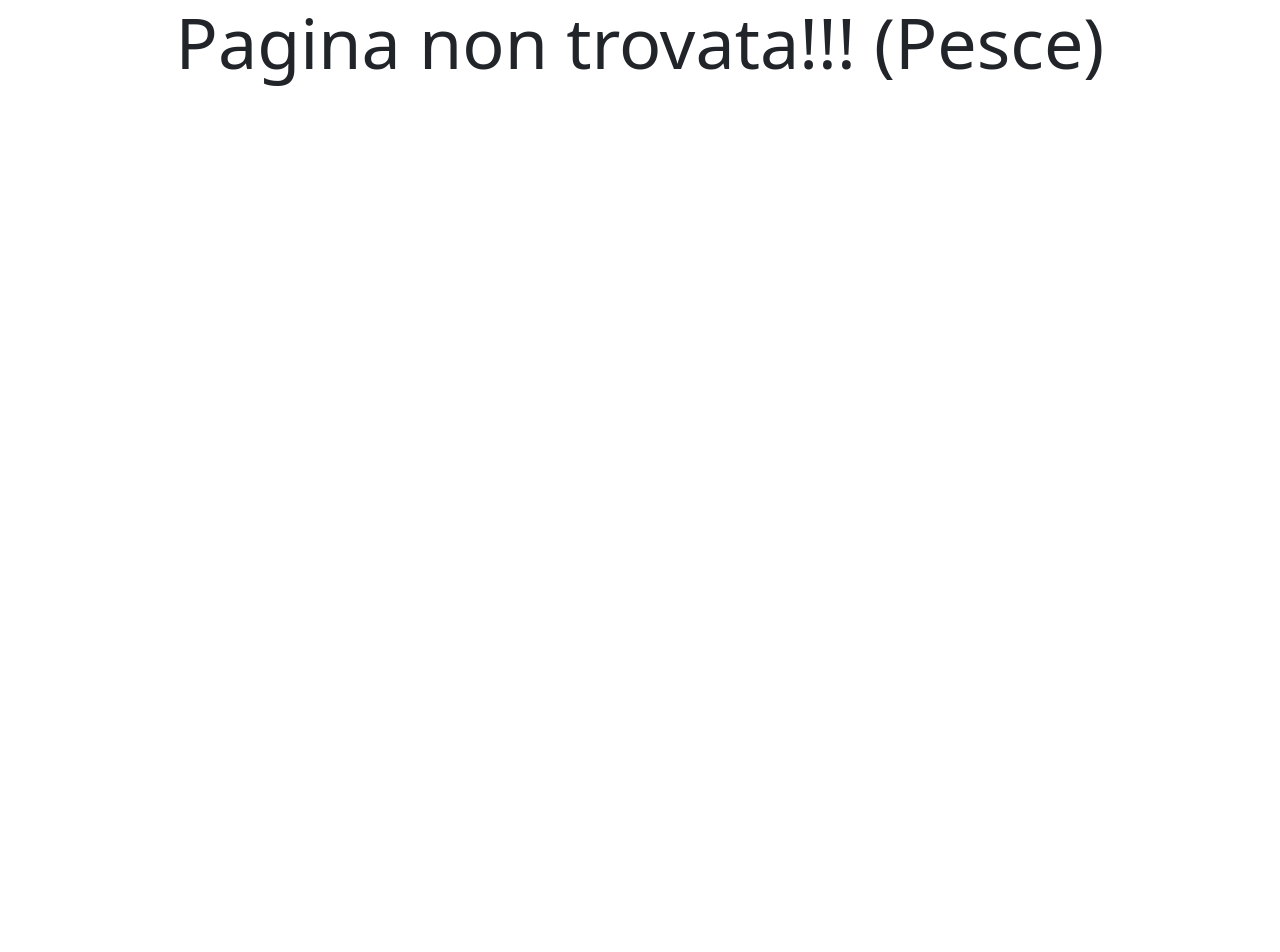
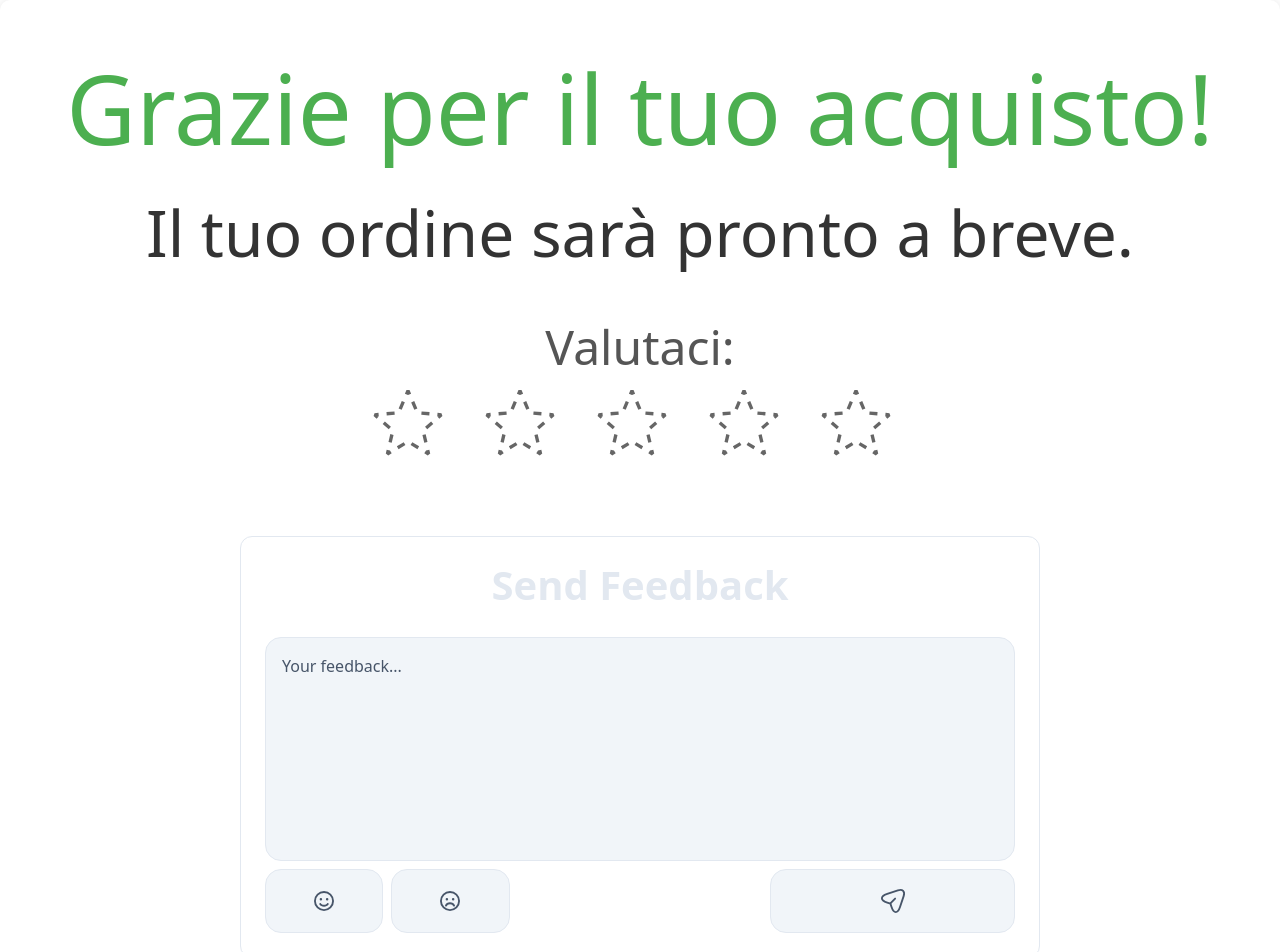
Before and after one commit to GiulioSignoretti-Scuola/ProjectWork, an Angular app: page /end in a window 1280 px wide. Shown: the top 952 px of the page. Before the commit the page ends 800 px from the top, so only its background shows below. Built offline with nearby package versions, Linux system fonts and the light colour scheme.

Commit message:
end page

```diff
--- a/src/app/app.routes.ts
+++ b/src/app/app.routes.ts
@@ -6,6 +6,7 @@ import { VassoioComponent } from './components/vassoio/vassoio.component';
 import { AboutuComponent } from './components/aboutu/aboutu.component';
 import { CarrelloComponent } from './components/carrello/carrello.component';
 import { ProdottoComponent } from './components/prodotto/prodotto.component';
+import { EndComponent } from './components/end/end.component';
 
 export const routes: Routes = [
     { path: '', component: WelcomeComponent},
@@ -15,5 +16,7 @@ export const routes: Routes = [
     { path: 'about', component: AboutuComponent },
     { path: 'carrello', component: CarrelloComponent },
     { path: 'home/:categoria', component: HomeComponent },
+    { path: 'end', component: EndComponent},
     { path: '**', component: NotFoundComponent },
+
 ];
--- a/src/app/components/carrello/carrello.component.css
+++ b/src/app/components/carrello/carrello.component.css
@@ -13,11 +13,11 @@
     justify-content: end !important;
   }
 
-  .container:hover {
+  .container {
     transform: scale(1.03);
   }
 
-  .container:hover .left-side {
+  .container .left-side {
     width: 100%;
   }
 
@@ -46,7 +46,7 @@
     transition: 0.3s;
   }
 
-  .right-side:hover {
+  .right-side {
     background-color: #f9f7f9;
   }
 
@@ -90,7 +90,7 @@
       transform: scale(0.7);
     }
 
-    .container:hover {
+    .container {
       transform: scale(0.74);
     }
 
@@ -110,11 +110,11 @@
     margin: 10px 0 0 -30px;
   }
 
-  .container:hover .card {
+  .container .card {
     animation: slide-top 1.2s cubic-bezier(0.645, 0.045, 0.355, 1) both;
   }
 
-  .container:hover .post {
+  .container .post {
     animation: slide-post 1s cubic-bezier(0.165, 0.84, 0.44, 1) both;
   }
 
@@ -243,3 +243,7 @@
       transform: translateY(0);
     }
   }
+
+  .bottone{
+    border: none;
+  }
--- a/src/app/components/carrello/carrello.component.html
+++ b/src/app/components/carrello/carrello.component.html
@@ -30,6 +30,7 @@
 
 
 <div class="container">
+    <button class="bottone"  [routerLink]="'/end'">
     <div class="left-side">
       <div class="card">
         <div class="card-line"></div>
@@ -47,4 +48,5 @@
     <div class="right-side">
       <div class="new">Paga ora</div>
     </div>
-  </div>
+    </button>
+</div>
--- a/src/app/components/carrello/carrello.component.ts
+++ b/src/app/components/carrello/carrello.component.ts
@@ -3,11 +3,12 @@ import { prodotto } from '../../models/prodotto';
 import { CarrelloService } from '../../services/carrello.service';
 import { CommonModule } from '@angular/common';
 import { HeaderComponent } from "../header/header.component";
+import { RouterLink } from '@angular/router';
 
 @Component({
   selector: 'app-carrello',
   standalone: true,
-  imports: [CommonModule, HeaderComponent],
+  imports: [CommonModule, HeaderComponent, RouterLink],
   templateUrl: './carrello.component.html',
   styleUrl: './carrello.component.css'
 })
--- a/src/app/components/end/end.component.css
+++ b/src/app/components/end/end.component.css
@@ -0,0 +1,228 @@
+body {
+    font-family: Arial, sans-serif;
+    background-color: #f4f4f4;
+    display: flex;
+    justify-content: center;
+    align-items: center;
+    height: 100vh;
+    margin: 0;
+}
+.thank-you-container {
+    text-align: center;
+    background-color: #fff;
+    padding: 50px;
+    border-radius: 10px;
+    box-shadow: 0 0 10px rgba(0, 0, 0, 0.1);
+}
+h1 {
+    font-size: 6rem;
+    color: #4CAF50;
+    margin-bottom: 20px;
+}
+p {
+    font-size: 4rem;
+    color: #333;
+    margin-bottom: 30px;
+}
+.rating-prompt {
+    font-size: 3rem;
+    color: #555;
+}
+
+.rating{
+    justify-content: content;
+}
+
+.rating-container {
+    text-align: center;
+}
+
+.rating {
+    flex-direction: row-reverse;
+    display: flex;
+    justify-content: center;
+    gap: 1rem; /* Aumenta lo spazio tra le stelle */
+    --stroke: #666;
+    --fill: #ffc73a;
+}
+
+.rating input {
+    appearance: unset;
+}
+
+.rating label {
+    cursor: pointer;
+}
+
+.rating svg {
+    width: 5rem; /* Stelle molto più grandi */
+    height: 5rem; /* Stelle molto più grandi */
+    overflow: visible;
+    fill: transparent;
+    stroke: var(--stroke);
+    stroke-linejoin: bevel;
+    stroke-dasharray: 12;
+    animation: idle 4s linear infinite;
+    transition: stroke 0.2s, fill 0.5s;
+}
+
+@keyframes idle {
+    from {
+        stroke-dashoffset: 24;
+    }
+}
+
+.rating label:hover svg {
+    stroke: var(--fill);
+}
+
+.rating input:checked ~ label svg {
+    transition: 0s;
+    animation: idle 4s linear infinite, yippee 0.75s backwards;
+    fill: var(--fill);
+    stroke: var(--fill);
+    stroke-opacity: 0;
+    stroke-dasharray: 0;
+    stroke-linejoin: miter;
+    stroke-width: 8px;
+}
+
+@keyframes yippee {
+    0% {
+        transform: scale(1);
+        fill: var(--fill);
+        fill-opacity: 0;
+        stroke-opacity: 1;
+        stroke: var(--stroke);
+        stroke-dasharray: 10;
+        stroke-width: 1px;
+        stroke-linejoin: bevel;
+    }
+
+    30% {
+        transform: scale(0);
+        fill: var(--fill);
+        fill-opacity: 0;
+        stroke-opacity: 1;
+        stroke: var(--stroke);
+        stroke-dasharray: 10;
+        stroke-width: 1px;
+        stroke-linejoin: bevel;
+    }
+
+    30.1% {
+        stroke: var(--fill);
+        stroke-dasharray: 0;
+        stroke-linejoin: miter;
+        stroke-width: 8px;
+    }
+
+    60% {
+        transform: scale(1.2);
+        fill: var(--fill);
+    }
+}
+
+/* Feedback Container */
+.feedback-container {
+    background-color: white;
+    border: 1px solid #e2e8f0;
+    border-radius: 0.75rem;
+    display: grid;
+    grid-template-columns: repeat(6, 1fr);
+    gap: 0.5rem;
+    padding: 1.5rem; /* Aumentato il padding */
+    width: 100%;
+    max-width: 800px; /* Triplicato rispetto a 400px */
+    margin: 0 auto; /* Centrato orizzontalmente */
+    transform: scale(1); /* Triplica le dimensioni */
+    transform-origin: center; /* Mantiene il ridimensionamento centrato */
+}
+
+/* Feedback Title */
+.feedback-title {
+    text-align: center;
+    color: #e2e8f0;
+    font-size: 2.5rem; /* Triplicato rispetto a 1.25rem */
+    font-weight: bold;
+    grid-column: span 6;
+}
+
+/* Feedback Textarea */
+.feedback-textarea {
+    background-color: #f1f5f9;
+    color: #475569;
+    height: 14rem; /* Triplicato rispetto a 7rem */
+    border: 1px solid #e2e8f0;
+    border-radius: 1rem; /* Triplicato rispetto a 0.5rem */
+    grid-column: span 6;
+    resize: none;
+    outline: none;
+    padding: 1rem; /* Triplicato rispetto a 0.5rem */
+    transition: border-color 0.3s ease;
+    font-size: 2rem; /* Aumentato per adattarsi alle dimensioni */
+}
+
+.feedback-textarea:focus {
+    border-color: #475569;
+}
+
+.feedback-textarea::placeholder {
+    color: #475569;
+    opacity: 1;
+    font-size: 1rem; /* Aumentato per adattarsi alle dimensioni */
+}
+
+/* Feedback Buttons */
+.feedback-button {
+    fill: #475569;
+    grid-column: span 1;
+    display: flex;
+    justify-content: center;
+    align-items: center;
+    border-radius: 1rem; /* Triplicato rispetto a 0.5rem */
+    padding: 1rem; /* Triplicato rispetto a 0.5rem */
+    background-color: #f1f5f9;
+    border: 1px solid #e2e8f0;
+    transition: all 0.3s ease;
+    cursor: pointer;
+}
+
+.feedback-button:hover {
+    border-color: #475569;
+}
+
+.feedback-button:focus {
+    fill: #bfdbfe;
+    background-color: #60a5fa;
+}
+
+/* Feedback Spacer */
+.feedback-spacer {
+    grid-column: span 2;
+}
+
+/* Feedback Submit Button */
+.feedback-submit-button {
+    background-color: #f1f5f9;
+    stroke: #475569;
+    border: 1px solid #e2e8f0;
+    grid-column: span 2;
+    display: flex;
+    justify-content: center;
+    align-items: center;
+    border-radius: 1rem; /* Triplicato rispetto a 0.5rem */
+    padding: 1rem; /* Triplicato rispetto a 0.5rem */
+    transition: all 0.3s ease;
+    cursor: pointer;
+}
+
+.feedback-submit-button:hover {
+    border-color: #475569;
+    color: white;
+}
+
+.feedback-submit-button:focus {
+    stroke: #bfdbfe;
+    background-color: #60a5fa;
+}
--- a/src/app/components/end/end.component.html
+++ b/src/app/components/end/end.component.html
@@ -1 +1,51 @@
-<p>end works!</p>
+<div class="thank-you-container">
+    <h1>Grazie per il tuo acquisto!</h1>
+    <p>Il tuo ordine sarà pronto a breve.</p>
+    <div class="rating-prompt">
+        Valutaci:
+        <div class="rating-container">
+            <div class="rating">
+                <input type="radio" id="star-1" name="star-radio" value="star-1">
+                <label for="star-1">
+                    <svg xmlns="http://www.w3.org/2000/svg" viewBox="0 0 24 24"><path pathLength="360" d="M12,17.27L18.18,21L16.54,13.97L22,9.24L14.81,8.62L12,2L9.19,8.62L2,9.24L7.45,13.97L5.82,21L12,17.27Z"></path></svg>
+                </label>
+                <input type="radio" id="star-2" name="star-radio" value="star-1">
+                <label for="star-2">
+                    <svg xmlns="http://www.w3.org/2000/svg" viewBox="0 0 24 24"><path pathLength="360" d="M12,17.27L18.18,21L16.54,13.97L22,9.24L14.81,8.62L12,2L9.19,8.62L2,9.24L7.45,13.97L5.82,21L12,17.27Z"></path></svg>
+                </label>
+                <input type="radio" id="star-3" name="star-radio" value="star-1">
+                <label for="star-3">
+                    <svg xmlns="http://www.w3.org/2000/svg" viewBox="0 0 24 24"><path pathLength="360" d="M12,17.27L18.18,21L16.54,13.97L22,9.24L14.81,8.62L12,2L9.19,8.62L2,9.24L7.45,13.97L5.82,21L12,17.27Z"></path></svg>
+                </label>
+                <input type="radio" id="star-4" name="star-radio" value="star-1">
+                <label for="star-4">
+                    <svg xmlns="http://www.w3.org/2000/svg" viewBox="0 0 24 24"><path pathLength="360" d="M12,17.27L18.18,21L16.54,13.97L22,9.24L14.81,8.62L12,2L9.19,8.62L2,9.24L7.45,13.97L5.82,21L12,17.27Z"></path></svg>
+                </label>
+                <input type="radio" id="star-5" name="star-radio" value="star-1">
+                <label for="star-5">
+                    <svg xmlns="http://www.w3.org/2000/svg" viewBox="0 0 24 24"><path pathLength="360" d="M12,17.27L18.18,21L16.54,13.97L22,9.24L14.81,8.62L12,2L9.19,8.62L2,9.24L7.45,13.97L5.82,21L12,17.27Z"></path></svg>
+                </label>
+            </div>
+        </div>
+        <br>
+        <div class="feedback-container">
+            <h1 class="feedback-title">Send Feedback</h1>
+            <textarea placeholder="Your feedback..." class="feedback-textarea"></textarea>
+            <button class="feedback-button">
+                <svg xmlns="http://www.w3.org/2000/svg" height="20px" viewBox="0 0 512 512">
+                    <path d="M464 256A208 208 0 1 0 48 256a208 208 0 1 0 416 0zM0 256a256 256 0 1 1 512 0A256 256 0 1 1 0 256zm177.6 62.1C192.8 334.5 218.8 352 256 352s63.2-17.5 78.4-33.9c9-9.7 24.2-10.4 33.9-1.4s10.4 24.2 1.4 33.9c-22 23.8-60 49.4-113.6 49.4s-91.7-25.5-113.6-49.4c-9-9.7-8.4-24.9 1.4-33.9s24.9-8.4 33.9 1.4zM144.4 208a32 32 0 1 1 64 0 32 32 0 1 1 -64 0zm192-32a32 32 0 1 1 0 64 32 32 0 1 1 0-64z"></path>
+                </svg>
+            </button>
+            <button class="feedback-button">
+                <svg xmlns="http://www.w3.org/2000/svg" height="20px" viewBox="0 0 512 512">
+                    <path d="M464 256A208 208 0 1 0 48 256a208 208 0 1 0 416 0zM0 256a256 256 0 1 1 512 0A256 256 0 1 1 0 256zM174.6 384.1c-4.5 12.5-18.2 18.9-30.7 14.4s-18.9-18.2-14.4-30.7C146.9 319.4 198.9 288 256 288s109.1 31.4 126.6 79.9c4.5 12.5-2 26.2-14.4 30.7s-26.2-2-30.7-14.4C328.2 358.5 297.2 336 256 336s-72.2 22.5-81.4 48.1zM144.4 208a32 32 0 1 1 64 0 32 32 0 1 1 -64 0zm192-32a32 32 0 1 1 0 64 32 32 0 1 1 0-64z"></path>
+                </svg>
+            </button>
+            <span class="feedback-spacer"></span>
+            <button class="feedback-submit-button">
+                <svg fill="none" viewBox="0 0 24 24" height="30px" width="30px" xmlns="http://www.w3.org/2000/svg">
+                    <path stroke-linejoin="round" stroke-linecap="round" stroke-width="1.5" d="M7.39999 6.32003L15.89 3.49003C19.7 2.22003 21.77 4.30003 20.51 8.11003L17.68 16.6C15.78 22.31 12.66 22.31 10.76 16.6L9.91999 14.08L7.39999 13.24C1.68999 11.34 1.68999 8.23003 7.39999 6.32003Z"></path>
+                    <path stroke-linejoin="round" stroke-linecap="round" stroke-width="1.5" d="M10.11 13.6501L13.69 10.0601"></path>
+                </svg>
+            </button>
+        </div>
```
